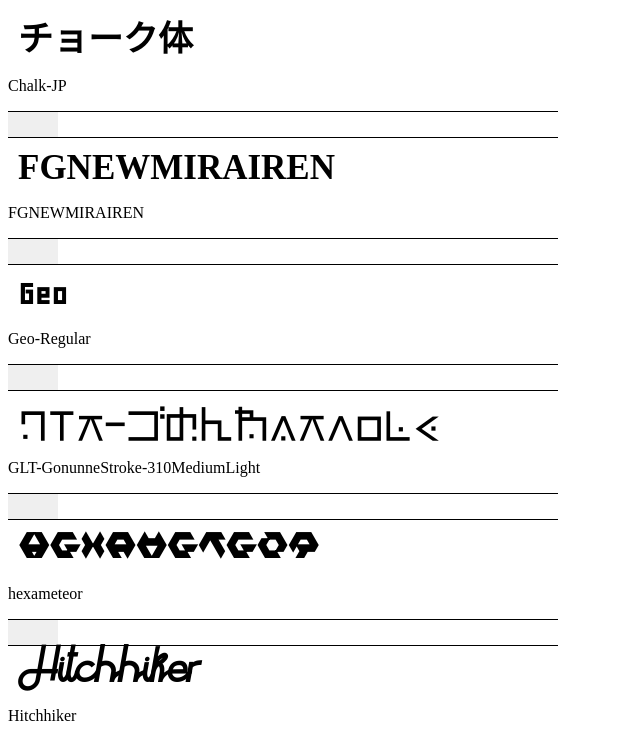
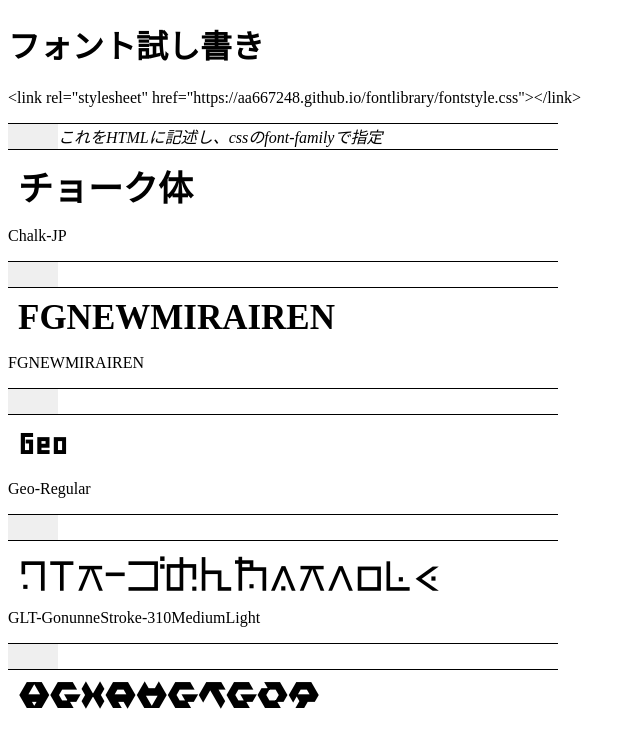
Before and after one commit to aa667248/fontlibrary, a plain HTML site: page index.html in a window 1280 px wide. Shown: the top 732 px of the page, without its empty margins (0-640 px from the left). Drawn offline with Linux system fonts and the light colour scheme; a web font is replaced by a local one.

Commit message:
Update index.html

```diff
--- a/index.html
+++ b/index.html
@@ -34,6 +34,15 @@
             .text:focus{
                 outline: none;
             }
+            i{
+                display: block;
+                border: 0;
+                padding: 0;
+                width: 550px;
+                height: 25px;
+                border-top: solid 1px black;
+                border-bottom: solid 1px black;
+            }
         </style>
         <script>
             function clipboard(IDname){
@@ -43,6 +52,8 @@
               });
             }
         </script>
+        <h1>フォント試し書き</h1>
+        <p id="code">&lt;link rel="stylesheet" href="https://aa667248.github.io/fontlibrary/fontstyle.css">&lt;/link></p><input type="button"onclick="clipboard('code')" class="button"><i>これをHTMLに記述し、cssのfont-familyで指定</i>
 <h2 class="font1">チョーク体</h2><p id="font1">Chalk-JP</p><style>.font1{font-family: 'Chalk-JP'}</style><input type="button"onclick="clipboard('font1')" class="button"><input type="text" class="text font1"></inpyt>
 <h2 class="font2">FGNEWMIRAIREN</h2><p id="font2">FGNEWMIRAIREN</p><style>.font2{font-family: 'FGNEWMIRAIREN'}</style><input type="button"onclick="clipboard('font2')" class="button"><input type="text" class="text font2"></inpyt>
 <h2 class="font3">Geo</h2><p id="font3">Geo-Regular</p><style>.font3{font-family: 'Geo-Regular'}</style><input type="button"onclick="clipboard('font3')" class="button"><input type="text" class="text font3"></inpyt>
```
